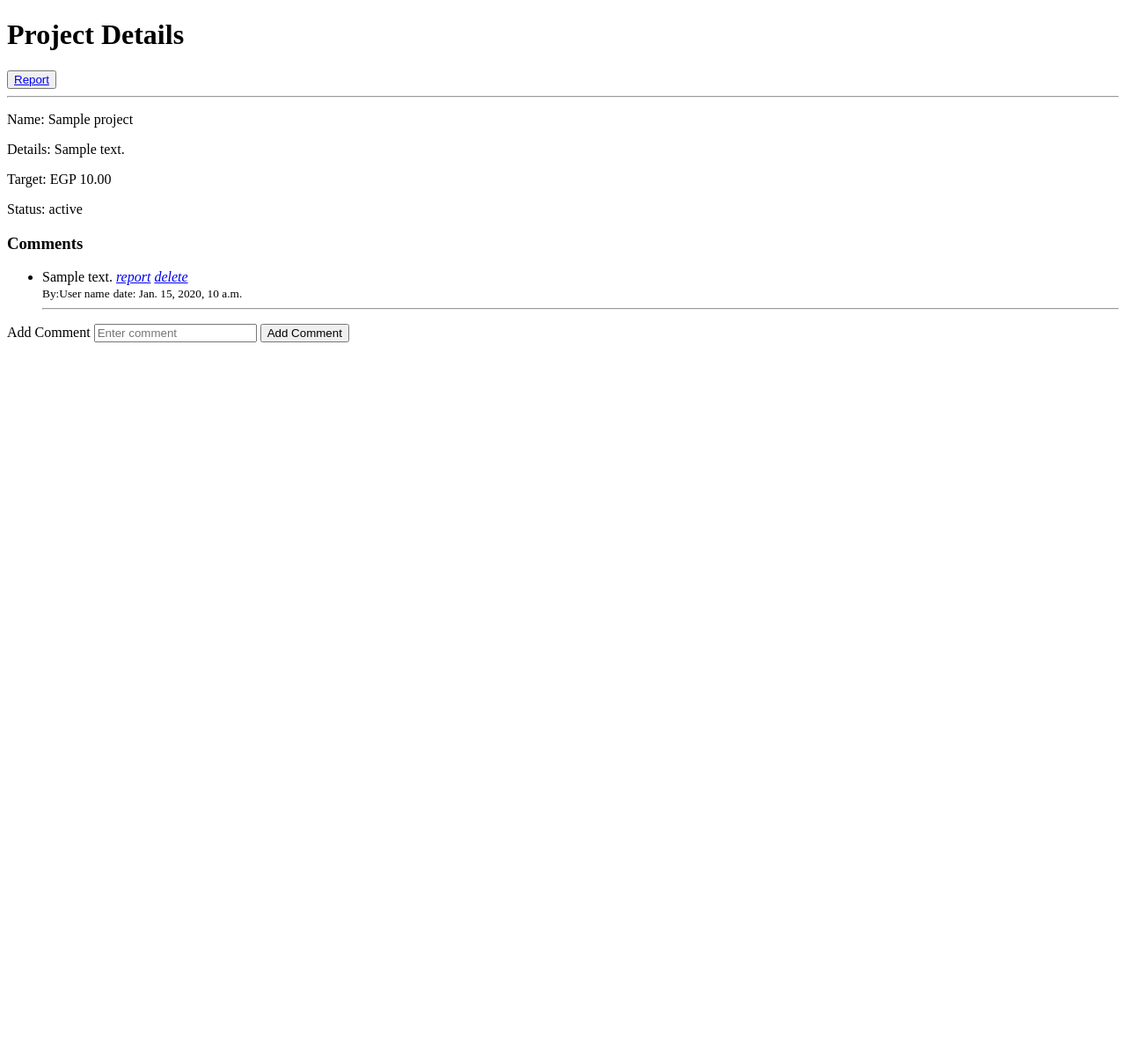
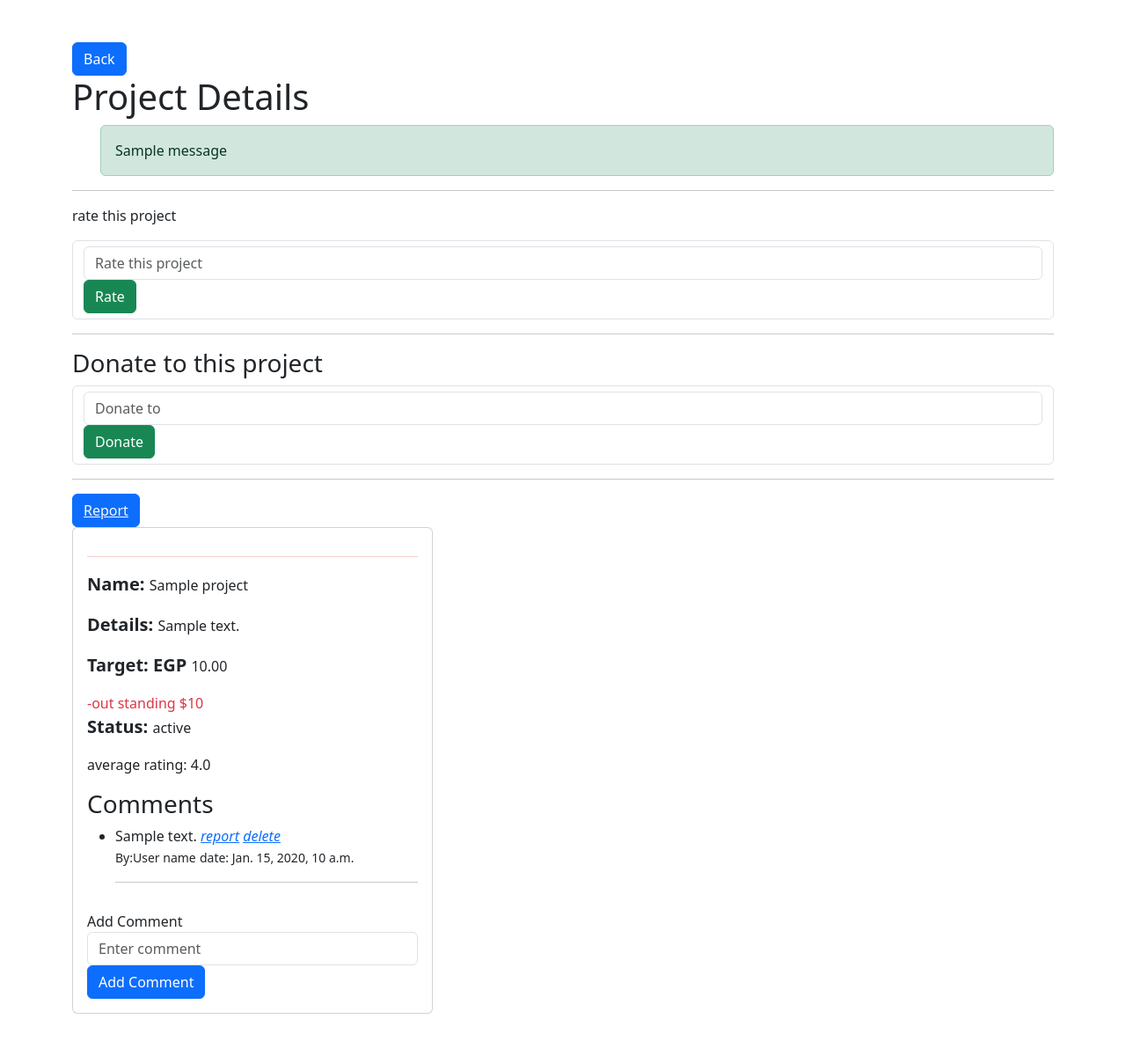
Before and after one commit to MohamedAbdElgni/Crowd-Funding, a Django app: page /projects/1/ in a window 1280 px wide. Shown: the whole page at 88% size. Before the commit the page ends 389 px from the top, so only its background shows below. Run offline with Django 5.2, Linux system fonts and the light colour scheme; tables that the repository leaves empty hold one stand-in row (values such as "Sample post"); one stand-in notice (Sample message) is shown; some libraries are stand-ins or nearby versions.

Commit message:
rating donations done with msg's

```diff
--- a/fundprojects/admin.py
+++ b/fundprojects/admin.py
@@ -9,3 +9,5 @@ admin.site.register(Tag)
 admin.site.register(Comments)
 admin.site.register(ProjectsReports)
 admin.site.register(CommentsReports)
+admin.site.register(Donations)
+admin.site.register(Rating)
--- a/fundprojects/models.py
+++ b/fundprojects/models.py
@@ -99,3 +99,32 @@ class CommentsReports(models.Model):
 
     def __str__(self):
         return self.report
+
+
+class Donations(models.Model):
+    project = models.ForeignKey(Project, on_delete=models.CASCADE, related_name='project_donations')
+    user_id = models.IntegerField()
+    amount = models.DecimalField(max_digits=10, decimal_places=2)
+    created_at = models.DateTimeField(auto_now_add=True)
+
+    def __str__(self):
+        return str(self.amount)
+
+    @classmethod
+    def get_sum_of_donations(cls, project_id):
+
+        return cls.objects.filter(project=project_id).aggregate(models.Sum('amount'))['amount__sum']
+
+
+class Rating(models.Model):
+    project = models.ForeignKey(Project, on_delete=models.CASCADE, related_name='project_ratings')
+    user_id = models.IntegerField()
+    rating = models.IntegerField()
+    created_at = models.DateTimeField(auto_now_add=True)
+
+    def __str__(self):
+        return str(self.rating)
+
+    @classmethod
+    def get_avg_rating(cls, project_id):
+        return cls.objects.filter(project=project_id).aggregate(models.Avg('rating'))['rating__avg']
--- a/fundprojects/urls.py
+++ b/fundprojects/urls.py
@@ -10,5 +10,7 @@ urlpatterns = [
     path('report/<int:project_id>/', report_project , name='report_project'),
     path('reportcomment/<int:comment_id>/', report_comment , name='report_comment'),
     path('<int:pk>/update/', ProjectUpdateView.as_view(), name='project_update'),
-    path('categories/', CategoryListView.as_view(), name='categories')
+    path('categories/', CategoryListView.as_view(), name='categories'),
+    path('donate/<int:project_id>/', donate , name='donate'),
+    path('rate/<int:project_id>/', rate_project , name='rate_project'),
 ]
--- a/fundprojects/views.py
+++ b/fundprojects/views.py
@@ -4,6 +4,8 @@ from django.views.generic.edit import CreateView, UpdateView
 from django.urls import reverse_lazy
 from .models import *
 from .forms import ProjectForm
+from django.contrib import messages
+
 
 # Create your views here.
 users = [
@@ -56,18 +58,50 @@ class ProjectListView(ListView):
 
 # Project Details ------------------------------------------------>
 
+
+# Update Project ------------------------------------------------------------->
+
+class ProjectUpdateView(UpdateView):
+    model = Project
+    form_class = ProjectForm
+    template_name = 'fundprojects/update.html'
+    success_url = reverse_lazy('fundprojects:projects')
+
+# List All Categories --------------------------------------------------------->
+
+class CategoryListView(ListView):
+    model = Category
+    template_name = 'fundprojects/categories.html'
+    context_object_name = 'categories'
+
+# Categorys' Products ----------------------------------------------------------->
+
+class CategoryProjectsView(ListView):
+    model = Project
+    template_name = 'fundprojects/category_projects.html'
+    context_object_name = 'projects'
+
+    def get_queryset(self):
+        category_id = self.kwargs['category_id']
+        return Project.objects.filter(category_id=category_id)
+
 def project_details(request, project_id):
     # add 5 related projects based on tage
     project = Project.objects.get(id=project_id)
     comments = Comments.get_comments_by_project(project_id)
-    return render(request, 'fundprojects/show.html', {'project': project, 'comments': comments})
-
+    total_donations = Donations.get_sum_of_donations(project_id)
+    avg_rating = Rating.get_avg_rating(project_id)
+    return render(request, 'fundprojects/show.html', {'project': project,
+                                                    'comments': comments,
+                                                    'total_donations': total_donations,
+                                                    'avg_rating': avg_rating})
 
 
 def add_comment(request, project_id):
     if request.method == 'POST':
         comment = request.POST['comment']
         Comments.objects.create(comment=comment, project_id=project_id, user_id=current_user['id'])
+        messages.success(request, 'Thank you for your comment')
         return redirect('fundprojects:project_details', project_id=project_id)
     else:
         return redirect('fundprojects:project_details', project_id=project_id)
@@ -106,31 +140,35 @@ def report_comment(request, comment_id):
 def delete_comment(request, project_id, comment_id):
    pass
 
-def donate (request, project_id):
-    pass
 
-# Update Project ------------------------------------------------------------->
+def donate(request, project_id):
+    project = get_object_or_404(Project, pk=project_id)
+    if request.method == 'POST':
+        amount = request.POST.get('amount')
+        if amount:
+            Donations.objects.create(amount=float(amount), project_id=project_id, user_id=current_user['id'])
+            messages.success(request, 'Thank you for your donation')
+            return redirect('fundprojects:project_details', project_id=project_id)
+        else:
+            messages.error(request, 'Please enter valid amount')
+            return redirect('fundprojects:project_details', project_id=project_id)
 
-class ProjectUpdateView(UpdateView):
-    model = Project
-    form_class = ProjectForm
-    template_name = 'fundprojects/update.html'
-    success_url = reverse_lazy('fundprojects:projects')
 
-# List All Categories --------------------------------------------------------->
+def rate_project(request, project_id):
+    project = get_object_or_404(Project, pk=project_id)
+    if request.method == 'POST':
+        rating = request.POST.get('rating')
+        if int(rating)>=1 and int(rating)<=5:
+            if Rating.objects.filter(project_id=project_id, user_id=current_user['id']).exists():
+                Rating.objects.filter(project_id=project_id, user_id=current_user['id']).update(rating=rating)
+                messages.success(request, 'Rating updated successfully')
+            else:
+                Rating.objects.create(rating=rating, project_id=project_id, user_id=current_user['id'])
+                messages.success(request, 'Thank you for your rating')
 
-class CategoryListView(ListView):
-    model = Category
-    template_name = 'fundprojects/categories.html'
-    context_object_name = 'categories'
-
-# Categorys' Products ----------------------------------------------------------->
-
-class CategoryProjectsView(ListView):
-    model = Project
-    template_name = 'fundprojects/category_projects.html'
-    context_object_name = 'projects'
-
-    def get_queryset(self):
-        category_id = self.kwargs['category_id']
-        return Project.objects.filter(category_id=category_id)
+            return redirect('fundprojects:project_details', project_id=project_id)
+        else:
+            messages.error(request, 'Please enter valid rating', extra_tags='danger')
+            return redirect('fundprojects:project_details', project_id=project_id)
+    else:
+        return redirect('fundprojects:project_details', project_id=project_id)
--- a/steps.txt
+++ b/steps.txt
@@ -138,8 +138,8 @@ ratings=[
       l- categoris end point (Done)
 
       f- get all projects by category (still) yuusef
-      j- ratings (still) mohamed
-      k- donations (still)mohamed
+      j- ratings (done) mohamed
+      k- donations (done)
       b- cancel project (still)youssef
       z- search (still) ----None----
       3- imges and tags
--- a/templates/base.html
+++ b/templates/base.html
@@ -16,6 +16,8 @@
 
 </head>
 <body>
+
+
     {% block content %}
     {% endblock %}
 </body>
--- a/templates/fundprojects/report_project.html
+++ b/templates/fundprojects/report_project.html
@@ -1,7 +1,8 @@
 {% extends "base.html" %}
 
 {% block content %}
-<p> report project</p>
+<div>
+<p> donate to this project</p>
 <form action="{% url 'fundprojects:report_project' project_id=project.id %}" method="POST">
     {% csrf_token %}
     <div class="form-group">
@@ -9,4 +10,5 @@
         <textarea class="form-control" id="report" name="report" placeholder="Enter report" required></textarea>
     <button type="submit" class="btn btn-primary">Report</button>
 </form>
+</div>
 {% endblock %}
--- a/templates/fundprojects/show.html
+++ b/templates/fundprojects/show.html
@@ -1,14 +1,32 @@
-<!DOCTYPE html>
-<html lang="en">
-<head>
-    <meta charset="UTF-8">
-    <meta name="viewport" content="width=device-width, initial-scale=1.0">
-    <title>Document</title>
-</head>
-<body>
+{% extends "base.html" %}
+{% block content %}
     <div class="container mt-5 mb-5">
-        <h1>Project Details</h1>
-        <button class="btn btn-primary"><a href="{% url 'fundprojects:report_project' project_id=project.id %}">Report</a></button>
+        <a class="btn btn-primary" href="{% url 'fundprojects:projects' %}">Back</a>
+        <h1>Project Details </h1>
+        {% if messages %}
+    <ul class="messages">
+        {% for message in messages %}
+            <p class="alert alert-{{ message.tags }}">{{ message }}</p>
+        {% endfor %}
+    </ul>
+    {% endif %}
+        <hr>
+        <p>rate this project</p>
+        <form method="post" action="{% url 'fundprojects:rate_project' project_id=project.id %}" class="form form-control">
+            {% csrf_token %}
+            <input type="number" name="rating" placeholder="Rate this project" class="form-control " required>
+            <button type="submit" class="btn btn-success">Rate</button>
+        </form>
+
+        <hr>
+        <h3>Donate to this project</h3>
+        <form method="post" action="{% url 'fundprojects:donate' project_id=project.id %}" class="form form-control">
+            {% csrf_token %}
+            <input type="number" name="amount" placeholder="Donate to" class="form-control " required>
+            <button type="submit" class="btn btn-success">Donate</button>
+        </form>
+        <hr>
+        <button class="btn btn-primary "><a class="text-light" href="{% url 'fundprojects:report_project' project_id=project.id %}">Report</a></button>
         <div class="row">
             <div class="col-6">
             <div class="card p-3 w-75">
@@ -16,7 +34,9 @@
         <p><span class="fw-bold fs-5">Name: </span> {{ project.title }}</p>
         <p><span class="fw-bold fs-5">Details: </span> {{ project.details }}</p>
         <p><span class="fw-bold fs-5">Target: EGP </span> {{ project.total_target }}</p>
+        <span class="text-danger"> -out standing ${{total_donations}}</span>
         <p><span class="fw-bold fs-5">Status: </span> {{ project.status }}</p>
+        <p>average rating: {{ avg_rating }}</p>
         {% if comments %}
         <h3>Comments</h3>
         <ul>
@@ -44,5 +64,4 @@
             </div>
         </div>
     </div>
-</body>
-</html>
+{% endblock %}
```
Also changed, not shown: fundprojects/migrations/0006_donations.py (added), fundprojects/migrations/0007_rating.py (added).
